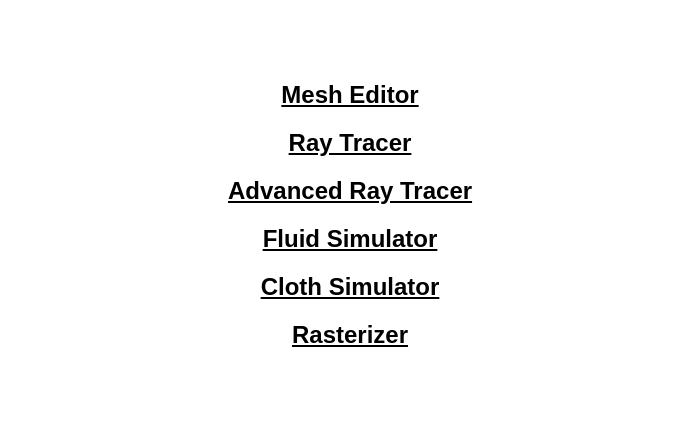
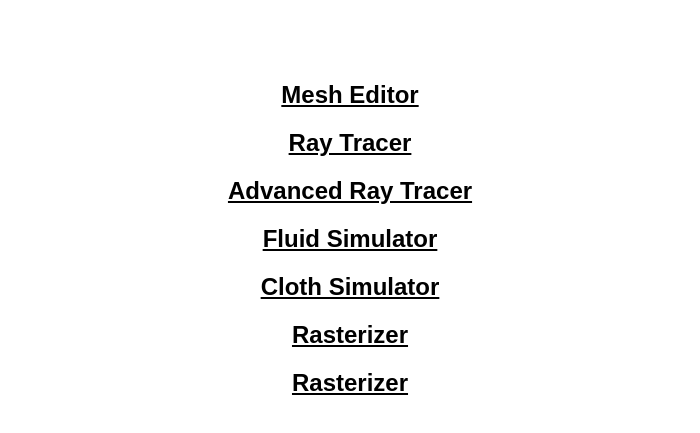
Before and after one commit to sinood/project-pages, a plain HTML site: page index.html in a window 1280 px wide. Shown: the part 269-702 px from the top of the page, without its empty margins (290-990 px from the left). Drawn offline with Linux system fonts and the light colour scheme.

Commit message:
Update index.html

```diff
--- a/index.html
+++ b/index.html
@@ -48,6 +48,9 @@
 <a href="https://cal-cs184-student.github.io/sp22-project-webpages-sinood/proj1/index.html">
     <h2 align="middle">Rasterizer</h2>
 </a>
+    <a href="./surf_final_report.html">
+    <h2 align="middle">Rasterizer</h2>
+</a>
 </div>
 </body>
 </html>
```
